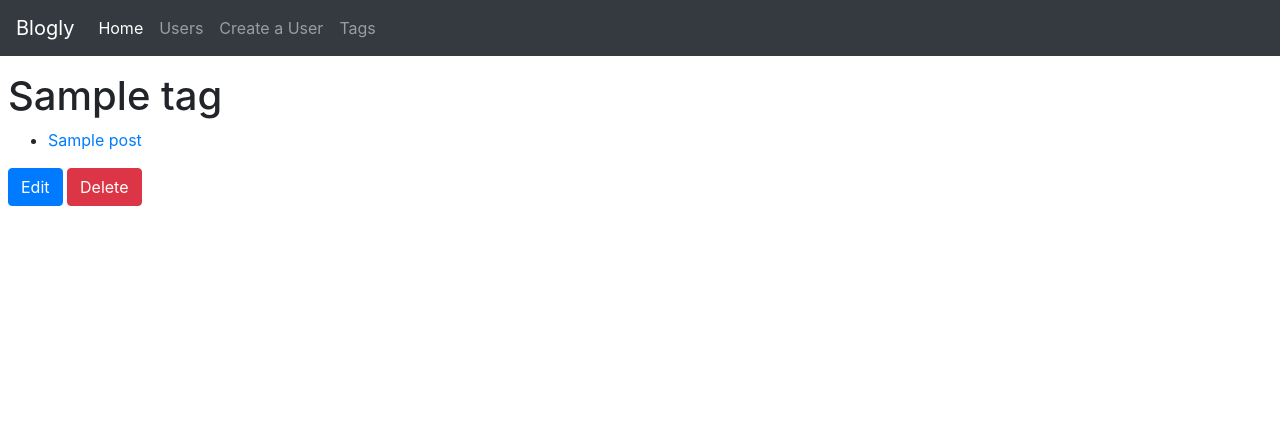
After one commit to haikubandit/blogly, a Flask app: page /tags/1 in a window 1280 px wide. The commit adds this page. Shown: the top 446 px of the page. Run offline with Flask 2, Linux system fonts and the light colour scheme; tables that the repository leaves empty hold one stand-in row (values such as "Sample post"); some libraries are stand-ins or nearby versions.

Commit message:
added tag routes and pages, updated post routes, added home page and 404 page

```diff
--- a/app.py
+++ b/app.py
@@ -21,10 +21,21 @@ connect_db(app)
 # db.create_all()
 
 @app.route('/')
-def home_page():
-    """Show home Page"""
+def root():
+    """Show recent list of posts, most-recent first."""
 
-    return redirect('/users')
+    posts = Post.query.order_by(Post.created_at.desc()).limit(5).all()
+
+    return render_template("home.html", posts=posts)
+
+@app.errorhandler(404)
+def page_not_found(e):
+    """Show 404 NOT FOUND page."""
+
+    return render_template('404.html'), 404
+
+
+###################### USER ROUTES ###############################
 
 @app.route('/users')
 def users_page():
@@ -101,22 +112,30 @@ def new_post_page(user_id):
     """Show form to create new post from a user's page"""
 
     user = User.query.get_or_404(user_id)
+    tags = Tag.query.all()
 
-    return render_template('new_post.html', user=user)
+    return render_template('new_post.html', user=user, tags=tags)
 
 
 @app.route("/users/<int:user_id>/posts/new", methods=["POST"])
 def new_post_db_update(user_id):
     """Add new post for user to db and redirect to user details page"""
 
-    title = request.form["title"]
-    content = request.form["content"]
+    user = User.query.get_or_404(user_id)
+    tag_ids = [int(num) for num in request.form.getlist("tags")]
+    tags = Tag.query.filter(Tag.id.in_(tag_ids)).all()
 
-    new_post  = Post(title=title, content=content, user_id=user_id)
+    new_post = Post(title=request.form['title'],
+                    content=request.form['content'],
+                    user=user,
+                    tags=tags)
+
     db.session.add(new_post)
     db.session.commit()
+    flash(f"Post '{new_post.title}' added.")
 
     return redirect(f"/users/{user_id}")
+
 
 @app.route("/posts/<int:post_id>")
 def post_detail_page(post_id):
@@ -125,12 +144,14 @@ def post_detail_page(post_id):
 
     return render_template("post_details.html", post=post)
 
+
 @app.route("/posts/<int:post_id>/edit", methods=["GET"])
 def edit_post_page(post_id):
     """Show post detail edit form."""
     post = Post.query.get_or_404(post_id)
+    tags = Tag.query.all()
 
-    return render_template("post_details_edit.html", post=post)
+    return render_template("post_details_edit.html", post=post, tags=tags)
 
 @app.route("/posts/<int:post_id>/edit", methods=["POST"])
 def edit_post_db_update(post_id):
@@ -140,10 +161,14 @@ def edit_post_db_update(post_id):
     post.title = request.form["title"]
     post.content = request.form["content"]
 
+    tag_ids = [int(num) for num in request.form.getlist("tags")]
+    post.tags = Tag.query.filter(Tag.id.in_(tag_ids)).all()
+
     db.session.add(post)
     db.session.commit()
 
     return redirect(f"/posts/{post.id}")
+
 
 @app.route("/posts/<int:post_id>/delete", methods=["POST"])
 def delete_post(post_id):
@@ -155,3 +180,80 @@ def delete_post(post_id):
     flash(f"Post '{post.title} deleted.")
 
     return redirect(f"/users/{post.user_id}")
+
+
+
+########### Tags  ###########
+
+
+@app.route('/tags')
+def tags_list_page():
+    """Shows list of all users"""
+
+    tags = Tag.query.order_by(Tag.name).all()
+
+    return render_template('tags.html', tags=tags)
+
+
+@app.route('/tags/new', methods=["GET"])
+def create_tag_page():
+    """Show form to create new users"""
+
+    return render_template('create_tag.html')
+
+
+@app.route('/tags/new', methods=["POST"])
+def create_tag_db_update():
+    """Add new user to db and redirect to users page"""
+
+    name = request.form["tag-name"]
+
+    new_tag  = Tag(name=name)
+    db.session.add(new_tag)
+    db.session.commit()
+
+    return redirect('/tags')
+
+
+@app.route('/tags/<int:tag_id>')
+def tag_details_page(tag_id):
+    """Shows list of all users"""
+
+    tag = Tag.query.get_or_404(tag_id)
+
+    posts = tag.posts
+
+    return render_template('tag_details.html', tag=tag, posts=posts)
+
+
+@app.route("/tags/<int:tag_id>/edit", methods=["GET"])
+def edit_tag_page(tag_id):
+    """Show post detail edit form."""
+    tag = Tag.query.get_or_404(tag_id)
+
+    return render_template("edit_tag.html", tag=tag)
+
+
+@app.route("/tags/<int:tag_id>/edit", methods=["POST"])
+def edit_tag_db_update(tag_id):
+    """Update post details in db and redirect to post details page"""
+    tag = Tag.query.get_or_404(tag_id)
+    tag.name = request.form["tag-name"]
+
+    db.session.add(tag)
+    db.session.commit()
+
+    return redirect(f"/tags/{tag.id}")
+
+
+@app.route('/tags/<int:tag_id>/delete', methods=["POST"])
+def tag_delete(tag_id):
+    """Handle form submission for deleting an existing post"""
+
+    tag = Tag.query.get_or_404(tag_id)
+
+    db.session.delete(tag)
+    db.session.commit()
+    flash(f"Tag '{tag.name} deleted.")
+
+    return redirect("/tags")
--- a/models.py
+++ b/models.py
@@ -26,6 +26,9 @@ class User(db.Model):
                      nullable=False,
                      default='https://media.istockphoto.com/vectors/no-image-available-sign-vector-id922962354?k=6&m=922962354&s=612x612&w=0&h=_KKNzEwxMkutv-DtQ4f54yA5nc39Ojb_KPvoV__aHyU=')
 
+    # Relationship to posts table
+    posts = db.relationship('Post', backref='user',cascade="all, delete-orphan")
+
     def __repr__(self):
         user = self
         return f"<User id={user.id} first_name={user.first_name} last_name={user.last_name} image_url={user.image_url}>"
@@ -46,9 +49,6 @@ class Post(db.Model):
     content = db.Column(db.Text, nullable=False)
     created_at = db.Column(db.DateTime, nullable=False, default=datetime.datetime.now)
     user_id = db.Column(db.Integer, db.ForeignKey('users.id'), nullable=False)
-
-    # Relationship to users table
-    user = db.relationship('User', backref='posts')
 
     # assignments = db.relationship('EmployeeProject', backref='employee')
 
--- a/templates/base.html
+++ b/templates/base.html
@@ -18,7 +18,9 @@
         <div class="collapse navbar-collapse" id="navbarNavAltMarkup">
           <div class="navbar-nav">
             <a class="nav-item nav-link active" href="/">Home <span class="sr-only">(current)</span></a>
+            <a class="nav-item nav-link" href="/users">Users</a>
             <a class="nav-item nav-link" href="/users/new">Create a User</a>
+            <a class="nav-item nav-link" href="/tags">Tags</a>
           </div>
         </div>
       </nav>
--- /dev/null
+++ b/templates/tag_details.html
@@ -0,0 +1,26 @@
+{% extends 'base.html' %}
+
+{% block title %}Tag Details{% endblock %}
+
+{% block content %}
+
+<div class="tag-details mt-3">
+    <h1>{{tag.name}}</h1>
+    <ul>
+        {% for post in posts %}
+        <li><a href="/posts/{{post.id}}">{{post.title}}</a></li>
+        {% endfor %}
+    </ul>
+    <form>
+        <button class="btn btn-primary"
+                formaction="/tags/{{ tag.id }}/edit"
+                formmethod="GET">Edit
+        </button>
+        <button class="btn btn-danger"
+                formaction="/tags/{{ tag.id }}/delete"
+                formmethod="POST">Delete
+        </button>
+      </form>
+</div>
+
+{% endblock %}
```
Also changed, not shown: seed.py (+4 -5 lines), templates/404.html (added, +13 -0 lines), templates/create_tag.html (added, +22 -0 lines), templates/edit_tag.html (added, +24 -0 lines), templates/home.html (added, +29 -0 lines), templates/new_post.html (+14 -0 lines), templates/post_details.html (+8 -0 lines), templates/post_details_edit.html (+15 -0 lines), templates/tags.html (added, +19 -0 lines).
